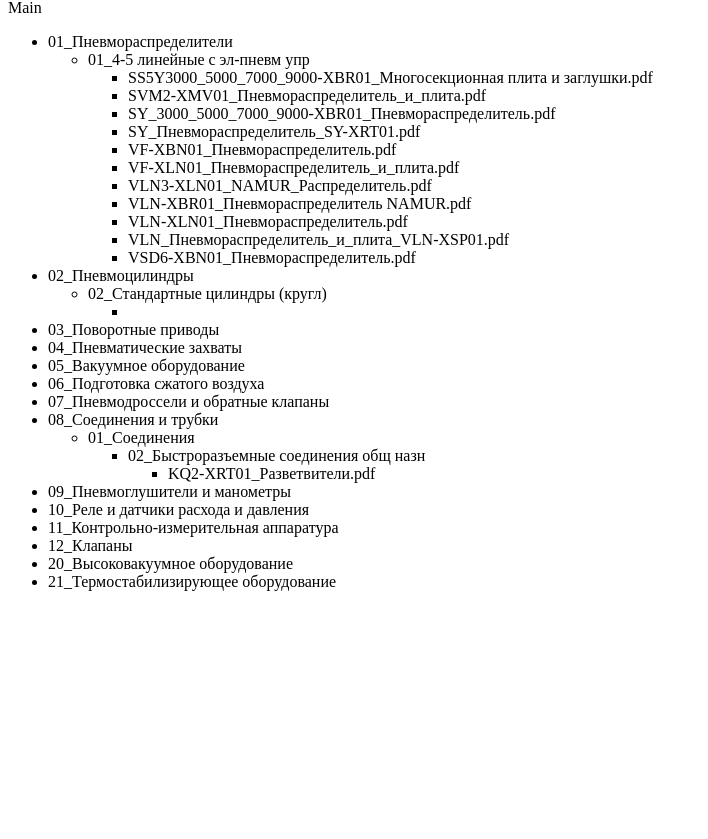
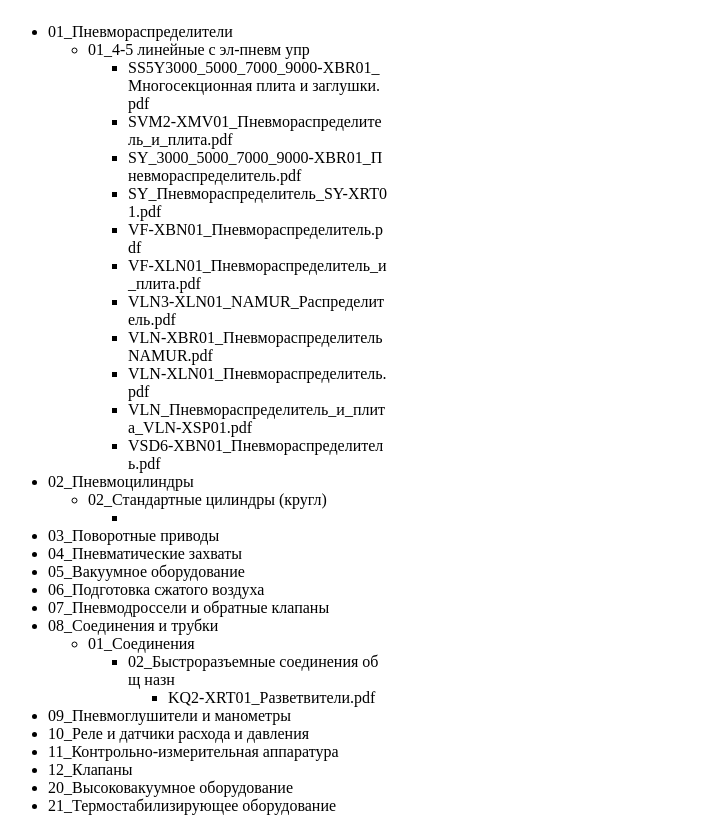
Before and after one commit to ivsemenovdev/catalog, a plain HTML site: page index.html in a window 1280 px wide. Shown: the part 81-920 px from the top of the page, without its empty margins (0-708 px from the left). Before the commit the page ends 800 px from the top, so only its background shows below. Drawn offline with Linux system fonts and the light colour scheme.

Commit message:
feat: add css properties for basic blocks

```diff
--- a/index.html
+++ b/index.html
@@ -16,9 +16,7 @@
     </header>
     <main>
         <div class="wrapper">
-            <div id="main-container">
-                Main
-            </div>
+            <div id="main-container"></div>
         </div>
     </main>
     <footer>
--- a/styles/style.css
+++ b/styles/style.css
@@ -0,0 +1,18 @@
+header .wrapper,
+main .wrapper,
+footer .wrapper
+{
+    display: flex;
+    max-width: 1400px;
+    margin: 0 auto;
+}
+
+
+#main-container {
+    width: 100%;
+}
+
+#main-menu {
+    max-width: 30%;
+    word-break: break-all;
+}
```
